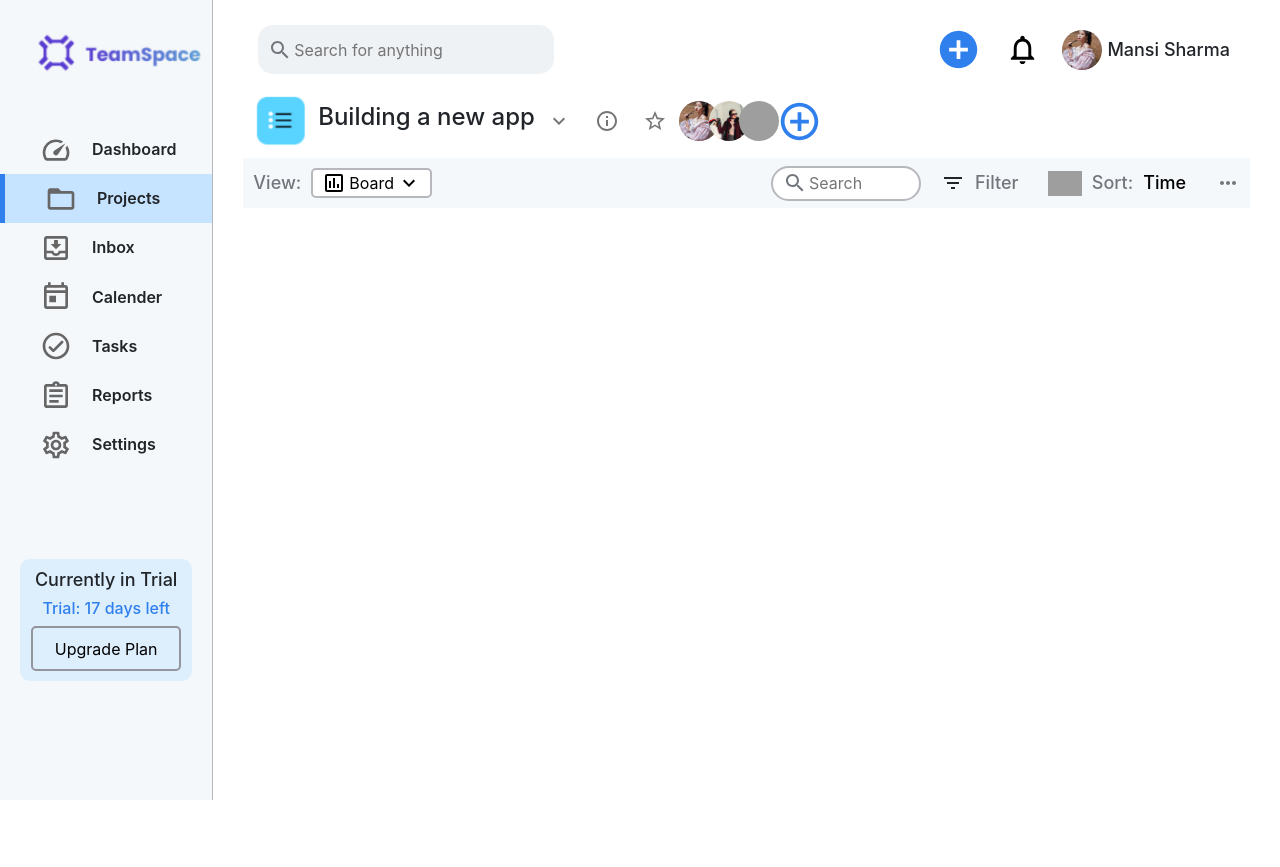
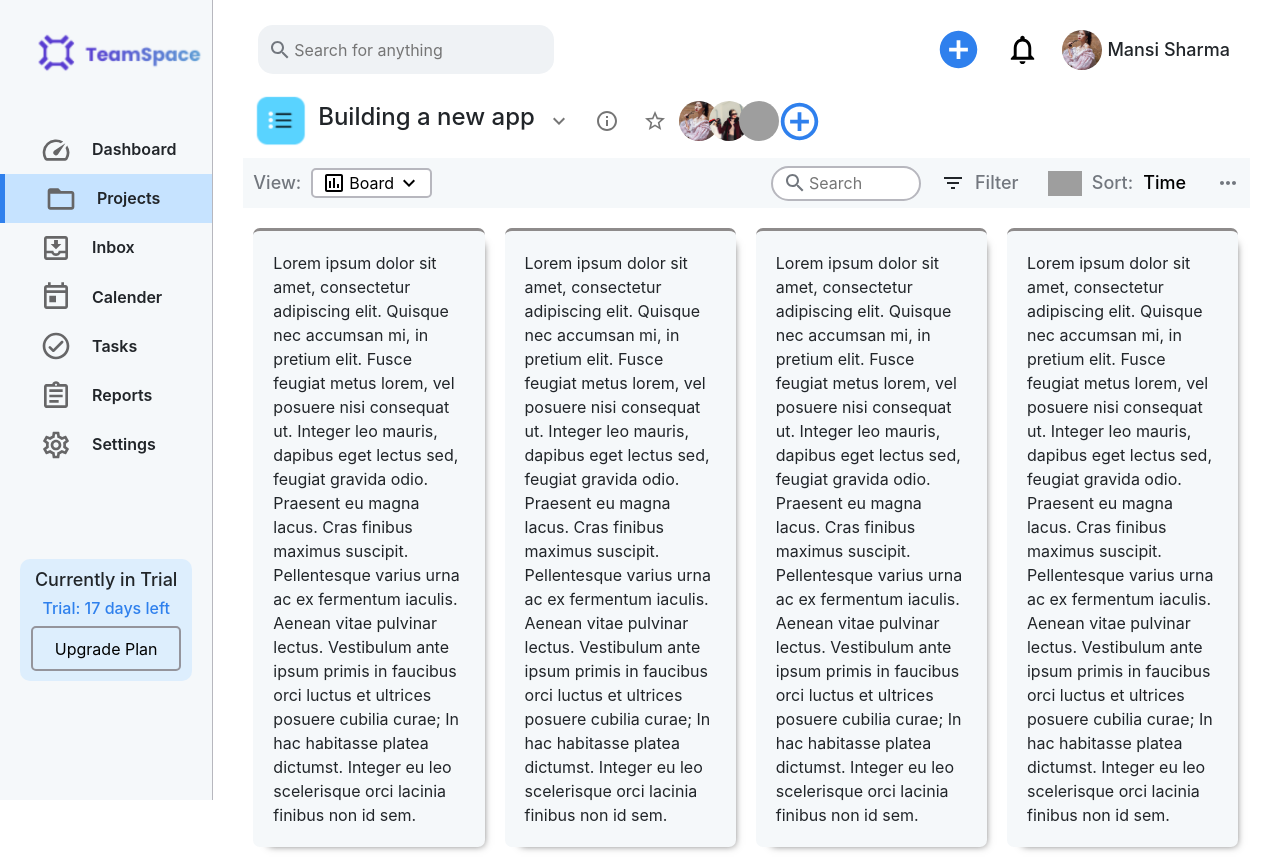
Before and after one commit to mansi35/kanban_board, a React (Create React App) app: page / in a window 1280 px wide. Before the commit the page ends 800 px from the top, so only its background shows below. Built offline with nearby package versions, Linux system fonts and the light colour scheme; grey boxes are pictures that could not be loaded.

Commit message:
added project cards

```diff
--- a/src/App.css
+++ b/src/App.css
@@ -12,3 +12,8 @@ body {
 h5 {
     font-size: 18px;
 }
+
+.row {
+    margin: 0;
+    width: 100%;
+}
--- a/src/App.js
+++ b/src/App.js
@@ -3,6 +3,7 @@ import Header from './components/Header';
 import Sidebar from './components/Sidebar';
 import ProjectInfo from './components/ProjectInfo';
 import View from './components/View';
+import ToDo from './components/ToDo';
 
 function App() {
 	return (
@@ -14,6 +15,14 @@ function App() {
 				<Header />
 				<ProjectInfo />
 				<View />
+				<div style={{margin: "10px 30px"}}>
+				<div className="row">
+					<ToDo />
+					<ToDo />
+					<ToDo />
+					<ToDo />
+				</div>
+				</div>
 			</div>
 		</div>
 	);
--- /dev/null
+++ b/src/components/ToDo.js
@@ -0,0 +1,12 @@
+import React from 'react'
+import '../css/ToDo.css'
+
+function ToDo() {
+    return (
+        <div className="todo col-md-3">
+        Lorem ipsum dolor sit amet, consectetur adipiscing elit. Quisque nec accumsan mi, in pretium elit. Fusce feugiat metus lorem, vel posuere nisi consequat ut. Integer leo mauris, dapibus eget lectus sed, feugiat gravida odio. Praesent eu magna lacus. Cras finibus maximus suscipit. Pellentesque varius urna ac ex fermentum iaculis. Aenean vitae pulvinar lectus. Vestibulum ante ipsum primis in faucibus orci luctus et ultrices posuere cubilia curae; In hac habitasse platea dictumst. Integer eu leo scelerisque orci lacinia finibus non id sem.
+        </div>
+    )
+}
+
+export default ToDo
--- /dev/null
+++ b/src/css/ToDo.css
@@ -0,0 +1,10 @@
+.todo {
+    margin: 10px;
+    max-width: 22.97%;
+    background-color: #F5F8FA;
+    height: auto;
+    padding: 20px;
+    border-radius: 7px;
+    border-top: #8E8B8B 3px solid;
+    box-shadow: 7px 7px 8px -9px rgba(0, 0, 0, 0.75);
+}
```
